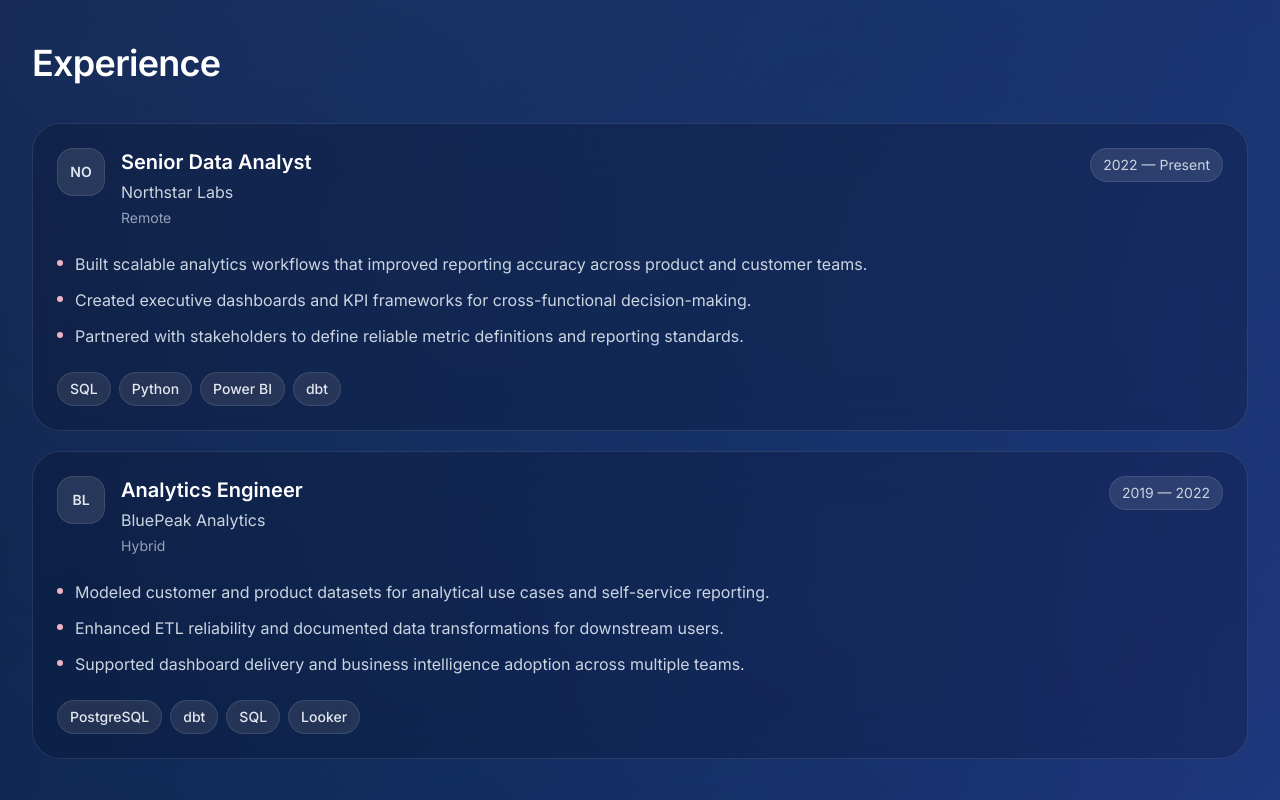
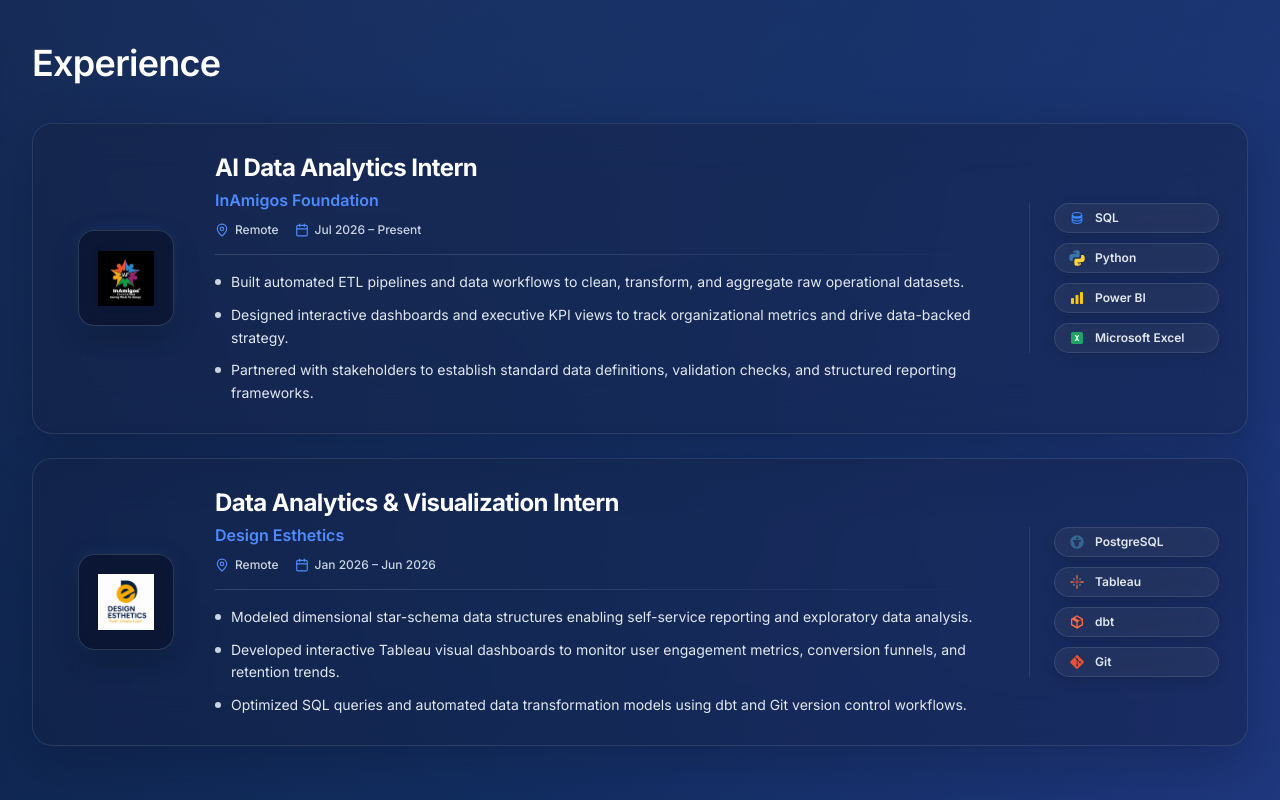
Before and after one commit to Ktulya-Analysis/portfolio-website, a React (Vite) app: page / in a window 1280 px wide. Shown: the part 1660-2460 px from the top of the page. Built offline with nearby package versions, Linux system fonts and the light colour scheme.

Commit message:
updated project

```diff
--- a/src/components/sections/ExperienceSection.tsx
+++ b/src/components/sections/ExperienceSection.tsx
@@ -1,42 +1,100 @@
+import { Calendar, MapPin } from 'lucide-react';
 import { experienceItems } from '../../data/experience';
-import { Badge } from '../shared/Badge';
 import { SectionContainer } from '../shared/SectionContainer';
+import {
+  DbtLogo,
+  ExcelLogo,
+  GithubLogo,
+  GitLogo,
+  PostgresqlLogo,
+  PowerBiLogo,
+  PythonLogo,
+  SqlLogo,
+  TableauLogo,
+} from './SkillLogos';
+
+const techLogoMap: Record<string, React.ComponentType<{ className?: string }>> = {
+  SQL: SqlLogo,
+  Python: PythonLogo,
+  PostgreSQL: PostgresqlLogo,
+  'Power BI': PowerBiLogo,
+  Tableau: TableauLogo,
+  'Microsoft Excel': ExcelLogo,
+  dbt: DbtLogo,
+  Git: GitLogo,
+  GitHub: GithubLogo,
+};
 
 export function ExperienceSection() {
   return (
     <SectionContainer id="experience" title="Experience">
-      <div className="space-y-5">
+      <div className="flex flex-col gap-6">
         {experienceItems.map((item) => (
-          <article key={item.company} className="group rounded-[1.75rem] border border-white/10 bg-slate-950/20 p-6 backdrop-blur-xl transition-all duration-250 ease-out hover:-translate-y-1.5 hover:border-white/20 hover:shadow-[0_16px_48px_rgba(7,15,34,0.22)]">
-            <div className="flex flex-col gap-6 lg:flex-row lg:items-start lg:justify-between">
-              <div className="flex items-start gap-4">
-                <div className="flex h-12 w-12 items-center justify-center rounded-2xl border border-white/10 bg-white/10 text-sm font-semibold uppercase text-slate-200">
-                  {item.company.slice(0, 2)}
-                </div>
-                <div>
-                  <h3 className="text-xl font-semibold text-white">{item.role}</h3>
-                  <p className="mt-1 text-slate-300">{item.company}</p>
-                  <p className="mt-1 text-sm text-slate-400">{item.location}</p>
+          <article
+            key={item.company}
+            className="group rounded-[20px] border border-white/10 bg-[rgba(20,30,60,0.35)] p-6 shadow-[0_16px_48px_rgba(7,15,34,0.25)] backdrop-blur-xl transition duration-300 ease-out hover:-translate-y-1 hover:border-blue-400/30 hover:shadow-[0_22px_56px_rgba(7,15,34,0.35)] sm:p-7"
+          >
+            <div className="grid grid-cols-1 gap-6 lg:grid-cols-[130px_1fr_190px] lg:items-center">
+              {/* LEFT COLUMN: Company Logo (~20%) */}
+              <div className="flex justify-start lg:justify-center">
+                <div className="flex h-24 w-24 shrink-0 items-center justify-center rounded-2xl border border-white/15 bg-slate-950/40 p-2.5 shadow-[0_8px_24px_rgba(0,0,0,0.3),0_0_18px_rgba(58,138,255,0.15)] backdrop-blur-md transition duration-300 group-hover:scale-[1.03] group-hover:border-blue-400/30 group-hover:shadow-[0_8px_28px_rgba(0,0,0,0.4),0_0_24px_rgba(58,138,255,0.25)]">
+                  <img
+                    src={item.logo}
+                    alt={`${item.company} logo`}
+                    className="max-h-[75%] max-w-[75%] object-contain"
+                    loading="lazy"
+                  />
                 </div>
               </div>
-              <div className="rounded-full border border-white/10 bg-white/10 px-3 py-1.5 text-sm text-slate-300">
-                {item.duration}
+
+              {/* CENTER COLUMN: Internship Details (~55%) */}
+              <div className="flex flex-col justify-center">
+                <h3 className="text-xl font-bold tracking-tight text-white sm:text-2xl">{item.role}</h3>
+                <p className="mt-1 text-base font-semibold text-[#4f8bff]">{item.company}</p>
+
+                <div className="mt-2.5 flex flex-wrap items-center gap-4 text-xs font-medium text-slate-300">
+                  <span className="flex items-center gap-1.5">
+                    <MapPin className="h-3.5 w-3.5 text-[#4f8bff]" />
+                    {item.location}
+                  </span>
+                  <span className="flex items-center gap-1.5">
+                    <Calendar className="h-3.5 w-3.5 text-[#4f8bff]" />
+                    {item.duration}
+                  </span>
+                </div>
+
+                <div className="my-4 h-px w-full bg-gradient-to-r from-white/15 via-white/10 to-transparent" aria-hidden="true" />
+
+                <ul className="space-y-2.5 text-sm leading-relaxed text-slate-200">
+                  {item.bullets.map((bullet) => (
+                    <li key={bullet} className="flex items-start gap-2.5">
+                      <span className="mt-2 h-1.5 w-1.5 shrink-0 rounded-full bg-slate-300" aria-hidden="true" />
+                      <span>{bullet}</span>
+                    </li>
+                  ))}
+                </ul>
               </div>
-            </div>
 
-            <ul className="mt-6 space-y-3 text-slate-300">
-              {item.bullets.map((bullet) => (
-                <li key={bullet} className="flex gap-3">
-                  <span className="mt-2 h-1.5 w-1.5 rounded-full bg-[#f0b2c8]" />
-                  <span>{bullet}</span>
-                </li>
-              ))}
-            </ul>
+              {/* RIGHT COLUMN: Technology Stack (~25%) */}
+              <div className="flex flex-col justify-center border-t border-white/10 pt-5 lg:border-t-0 lg:border-l lg:border-white/10 lg:pl-6 lg:pt-0">
+                <div className="flex flex-col gap-2.5">
+                  {item.technologies.map((techName) => {
+                    const LogoComponent = techLogoMap[techName];
 
-            <div className="mt-6 flex flex-wrap gap-2">
-              {item.technologies.map((tech) => (
-                <Badge key={tech}>{tech}</Badge>
-              ))}
+                    return (
+                      <div
+                        key={techName}
+                        className="flex items-center gap-2.5 rounded-full border border-white/10 bg-white/5 px-3.5 py-1.5 text-xs font-semibold text-slate-200 shadow-[0_4px_12px_rgba(0,0,0,0.15)] backdrop-blur-md transition duration-200 hover:border-blue-400/30 hover:bg-white/10 hover:shadow-[0_0_12px_rgba(79,139,255,0.25)]"
+                      >
+                        {LogoComponent ? (
+                          <LogoComponent className="h-4 w-4 shrink-0 object-contain" />
+                        ) : null}
+                        <span>{techName}</span>
+                      </div>
+                    );
+                  })}
+                </div>
+              </div>
             </div>
           </article>
         ))}
--- a/src/data/experience.ts
+++ b/src/data/experience.ts
@@ -1,26 +1,38 @@
-export const experienceItems = [
+export interface ExperienceItem {
+  role: string;
+  company: string;
+  location: string;
+  duration: string;
+  logo: string;
+  bullets: string[];
+  technologies: Array<'SQL' | 'Python' | 'PostgreSQL' | 'Power BI' | 'Tableau' | 'Microsoft Excel' | 'dbt' | 'Git' | 'GitHub'>;
+}
+
+export const experienceItems: ExperienceItem[] = [
   {
-    role: 'Senior Data Analyst',
-    company: 'Northstar Labs',
-    duration: '2022 — Present',
+    role: 'AI Data Analytics Intern',
+    company: 'InAmigos Foundation',
     location: 'Remote',
+    duration: 'Jul 2026 – Present',
+    logo: '/images/inamigos-logo.jpg',
     bullets: [
-      'Built scalable analytics workflows that improved reporting accuracy across product and customer teams.',
-      'Created executive dashboards and KPI frameworks for cross-functional decision-making.',
-      'Partnered with stakeholders to define reliable metric definitions and reporting standards.',
+      'Built automated ETL pipelines and data workflows to clean, transform, and aggregate raw operational datasets.',
+      'Designed interactive dashboards and executive KPI views to track organizational metrics and drive data-backed strategy.',
+      'Partnered with stakeholders to establish standard data definitions, validation checks, and structured reporting frameworks.',
     ],
-    technologies: ['SQL', 'Python', 'Power BI', 'dbt'],
+    technologies: ['SQL', 'Python', 'Power BI', 'Microsoft Excel'],
   },
   {
-    role: 'Analytics Engineer',
-    company: 'BluePeak Analytics',
-    duration: '2019 — 2022',
-    location: 'Hybrid',
+    role: 'Data Analytics & Visualization Intern',
+    company: 'Design Esthetics',
+    location: 'Remote',
+    duration: 'Jan 2026 – Jun 2026',
+    logo: '/images/design-esthetics-logo.png',
     bullets: [
-      'Modeled customer and product datasets for analytical use cases and self-service reporting.',
-      'Enhanced ETL reliability and documented data transformations for downstream users.',
-      'Supported dashboard delivery and business intelligence adoption across multiple teams.',
+      'Modeled dimensional star-schema data structures enabling self-service reporting and exploratory data analysis.',
+      'Developed interactive Tableau visual dashboards to monitor user engagement metrics, conversion funnels, and retention trends.',
+      'Optimized SQL queries and automated data transformation models using dbt and Git version control workflows.',
     ],
-    technologies: ['PostgreSQL', 'dbt', 'SQL', 'Looker'],
+    technologies: ['PostgreSQL', 'Tableau', 'dbt', 'Git'],
   },
 ];
```
Also changed, not shown: public/images/design-esthetics-logo.png (added), public/images/inamigos-logo.jpg (added).
